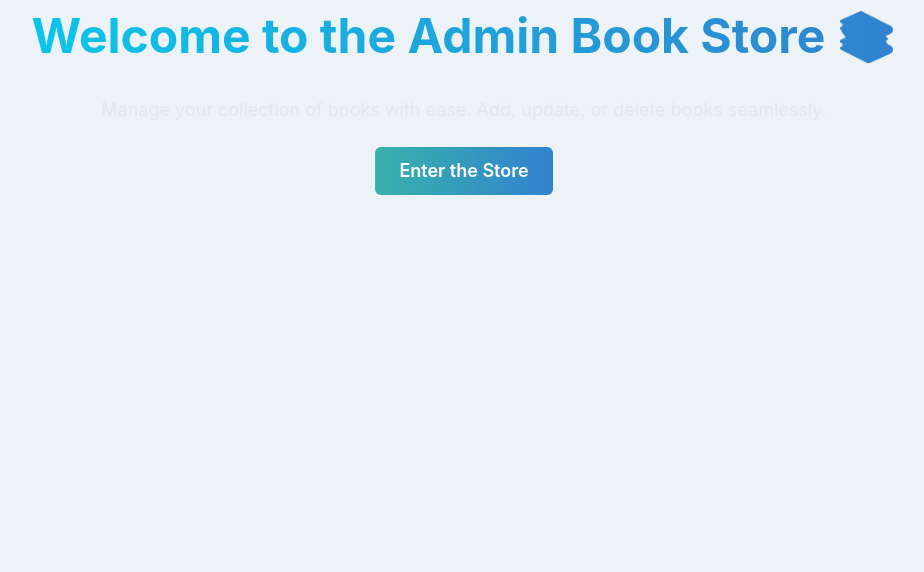
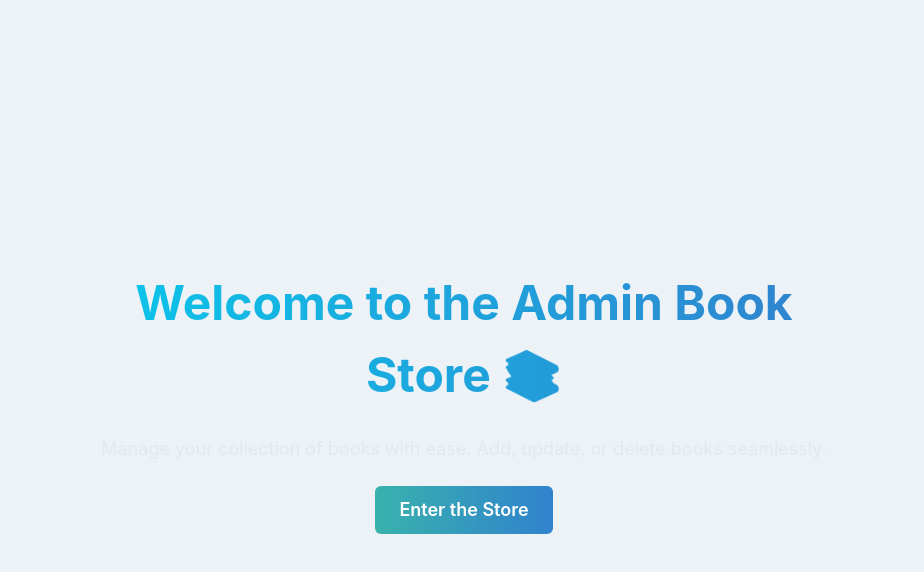
Before and after one commit to TheekshaRathnayaka/Admin-Book-Store, a React (Vite) app in the folder Admin-Store/frontend/: page / in a window 1280 px wide. Shown: the top 572 px of the page, without its empty margins (176-1100 px from the left). Built offline with nearby package versions, Linux system fonts and the light colour scheme.

Commit message:
Move page content into a box

```diff
--- a/Admin-Store/frontend/src/pages/FrontPage.jsx
+++ b/Admin-Store/frontend/src/pages/FrontPage.jsx
@@ -9,7 +9,6 @@ const FrontPage = () => {
       position="relative"
       height="100vh"
       width="100%">
-
     <Box
         position="absolute"
         top="0"
@@ -22,7 +21,15 @@ const FrontPage = () => {
         filter="blur(5px)"
         zIndex="-1"
     />
-
+    <Container
+        maxW="container.md"
+        height="100%"
+        display="flex"
+        alignItems="center"
+        justifyContent="center"
+        textAlign="center"
+        color="white"
+      >
       <VStack spacing={6}>
         <Text
           fontSize="5xl"
@@ -46,6 +53,7 @@ const FrontPage = () => {
         </Button>
         </Link>
       </VStack>
+      </Container>
     </Box>
   );
 };
```
